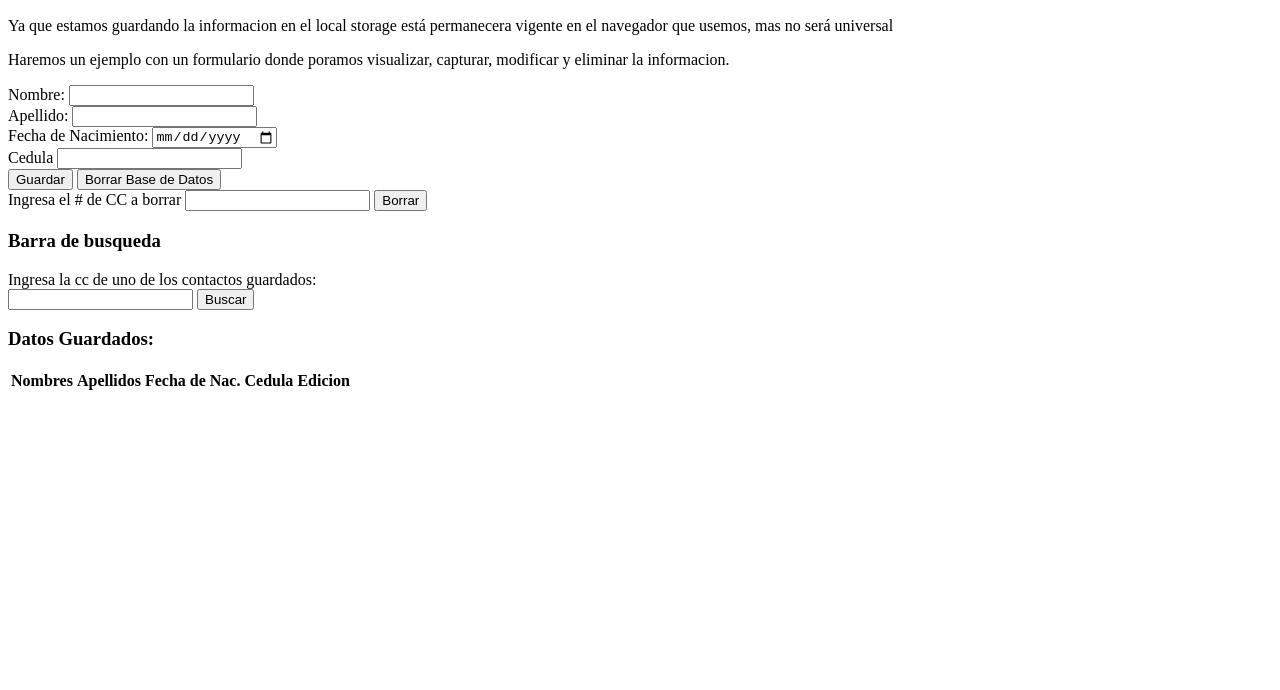
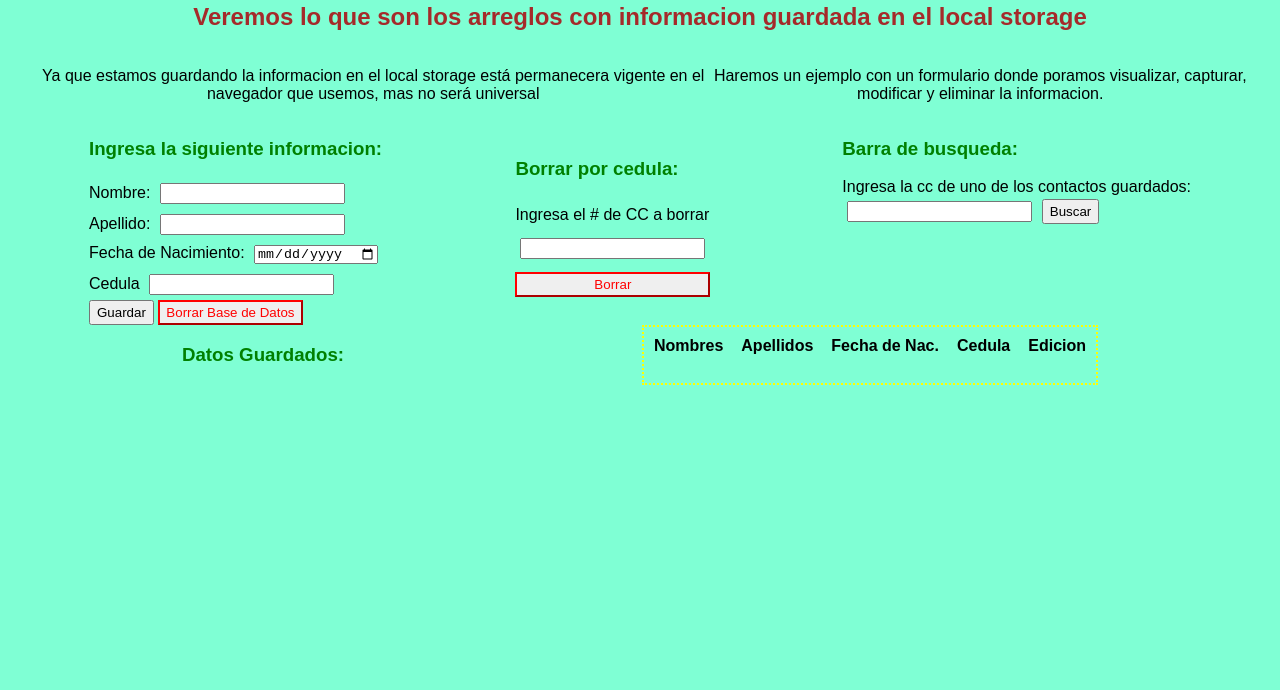
Before and after one commit to Hurlop/actividad_Arrays_JS, a plain HTML site: page index.html in a window 1280 px wide. Shown: the part 110-800 px from the top of the page. Drawn offline with Linux system fonts and the light colour scheme; a web font is replaced by a local one.

Commit message:
Se agrega la funcion de borrar dentro de la tabla y tambien se añaden estilos

```diff
--- a/index.html
+++ b/index.html
@@ -5,13 +5,22 @@
     <meta name="viewport" content="width=device-width, initial-scale=1.0">
     <link rel="stylesheet" href="./styles/styles.css">
     <script src="./scripts/script.js" async></script>
+    <link rel="preconnect" href="https://fonts.googleapis.com">
+    <link rel="preconnect" href="https://fonts.gstatic.com" crossorigin>
+    <link href="https://fonts.googleapis.com/css2?family=Exo+2:ital,wght@0,100..900;1,100..900&family=Sour+Gummy:ital,wght@0,100..900;1,100..900&display=swap" rel="stylesheet">
     <title>Arreglos</title>
 </head>
 <body>
+    <div class="container">
         <h1>Arreglos Con JS</h1>
         <h2>Veremos lo que son los arreglos con informacion guardada en el local storage</h2>
+        <div class="info">
             <p>Ya que estamos guardando la informacion en el local storage está permanecera vigente en el navegador que usemos, mas no será universal</p>
             <p>Haremos un ejemplo con un formulario donde poramos visualizar, capturar, modificar y eliminar la informacion.</p>
+        </div>
+        <div class="form_busqueda">
+            <section>
+                <h3>Ingresa la siguiente informacion:</h3>
                 <form action="#">
                     <label for="nombre">Nombre:</label>
                     <input type="text" name="" id="nombre"><br>
@@ -22,18 +31,23 @@
                     <label for="cedula">Cedula</label>
                     <input type="numeric" name="" id="cedula"><br>
                     <button type="button" onclick="save()">Guardar</button>
-        <button type="button" onclick="deleteData()">Borrar Base de Datos</button>
+                    <button type="button" class="bntEliminar" onclick="deleteData()">Borrar Base de Datos</button>
                 </form>
+            </section>
+            <section class="borrarCC">
+                <h3>Borrar por cedula:</h3>
                 <label for="borrarCedula">Ingresa el # de CC a borrar</label>
                 <input type="numeric" id="borrarCedula">
-    <button type="button" onclick="searchDelete()">Borrar</button>
+                <button type="button" class="bntEliminar" onclick="searchDelete()">Borrar</button>
+            </section>
             <section>
-        <h3>Barra de busqueda</h3>
+                <h3>Barra de busqueda:</h3>
                 <label for="searchBar">Ingresa la cc de uno de los contactos guardados:</label><br>
                 <input type="text" id="searchBar">
                 <button type="button" onclick="searchCc()">Buscar</button>
             </section>
-    <section>
+        </div>
+        <section class="datosGuardados">
             <h3>Datos Guardados:</h3>
             <table>
                 <thead>
@@ -50,6 +64,6 @@
                 </tbody>
             </table>
         </section>
-
+    </div>
 </body>
 </html>
--- a/scripts/script.js
+++ b/scripts/script.js
@@ -22,8 +22,8 @@ var loadData = function(){
                                                         <td>${data[position].name}</td>
                                                         <td>${data[position].lastname}</td>
                                                         <td>${data[position].dOB}</td>
-                                                        <td>${data[position].cedula}</td>
-                                                        <td><button type="button" onclick="delete()">Eliminar</button></td>
+                                                        <td id="cedulaTable">${data[position].cedula}</td>
+                                                        <td><button type="button" class="bntEliminar" onclick="deleteOnTable(${position})">Eliminar</button></td>
                                                     </tr>`
     }
 }
@@ -103,5 +103,12 @@ var searchDelete = function(){
         alert("Esta cedula NO existe.")
     }
 }
+//crearemos la funcion de eliminar dentro de la tabla que consulta datos
+var deleteOnTable = function(position){
+    data.splice(position,1)
+    localStorage.setItem("data",JSON.stringify(data))
+    alert("El registro fue eliminado correctamente.")
+    loadData()
+}
 //Llamamos la funcion de cargar datos para siempre tener la pagina sincronizada
 loadData()
--- a/styles/styles.css
+++ b/styles/styles.css
@@ -0,0 +1,51 @@
+body{
+    background-color: aquamarine;
+}
+.container{
+    padding: 25px;
+    font-family: "Sour Gummy", sans-serif;
+}
+h1, h2{
+    color:brown;
+    text-align: center;
+}
+h3{
+    color: green;
+}
+input{
+    height: 15px;
+    margin: 5px;
+}
+button{
+    height: 25px;
+    font-family: "Sour Gummy", sans-serif;
+}
+button:hover{
+    cursor: pointer;
+}
+table{
+    border: 2px dotted yellow;
+}
+th ,td{
+    padding: 8px;
+}
+.bntEliminar{
+    color: red;
+    border-color: red;
+}
+.info{
+    display:flex;
+    text-align: center;
+}
+.form_busqueda{
+    display: flex;
+    justify-content: space-around;
+}
+.borrarCC{
+    display:grid;
+    margin: 20px;
+}
+.datosGuardados{
+    display: flex;
+    justify-content: space-around;
+}
```
Lines whose indentation alone changed are shown as unchanged.
